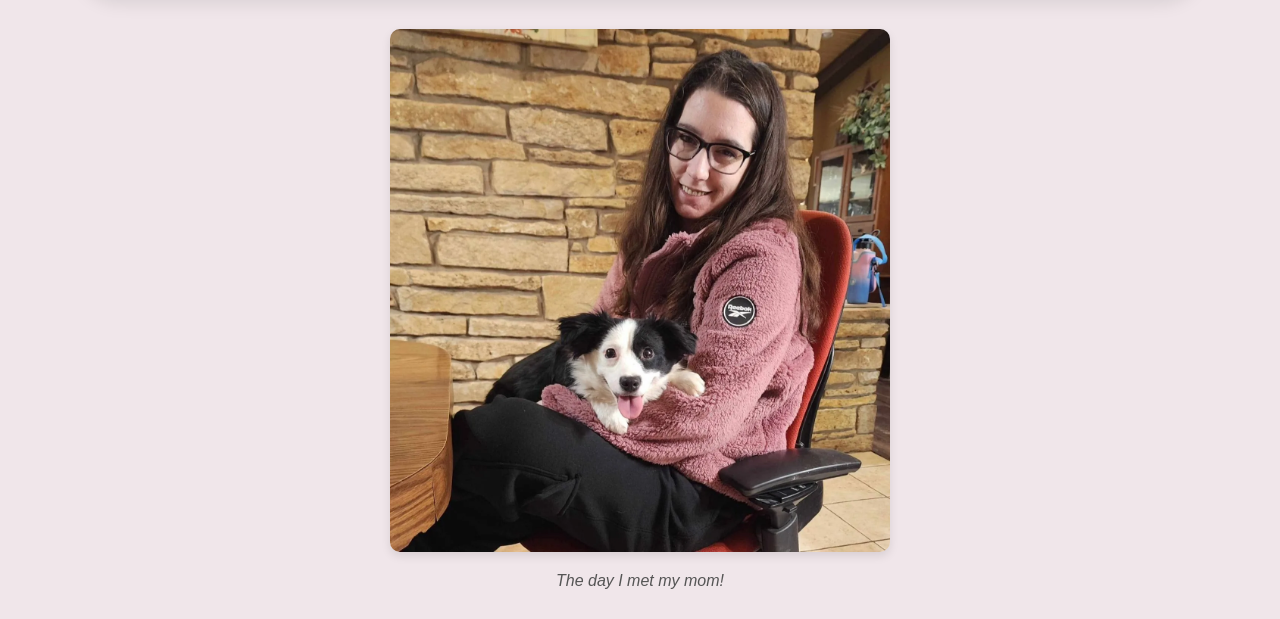
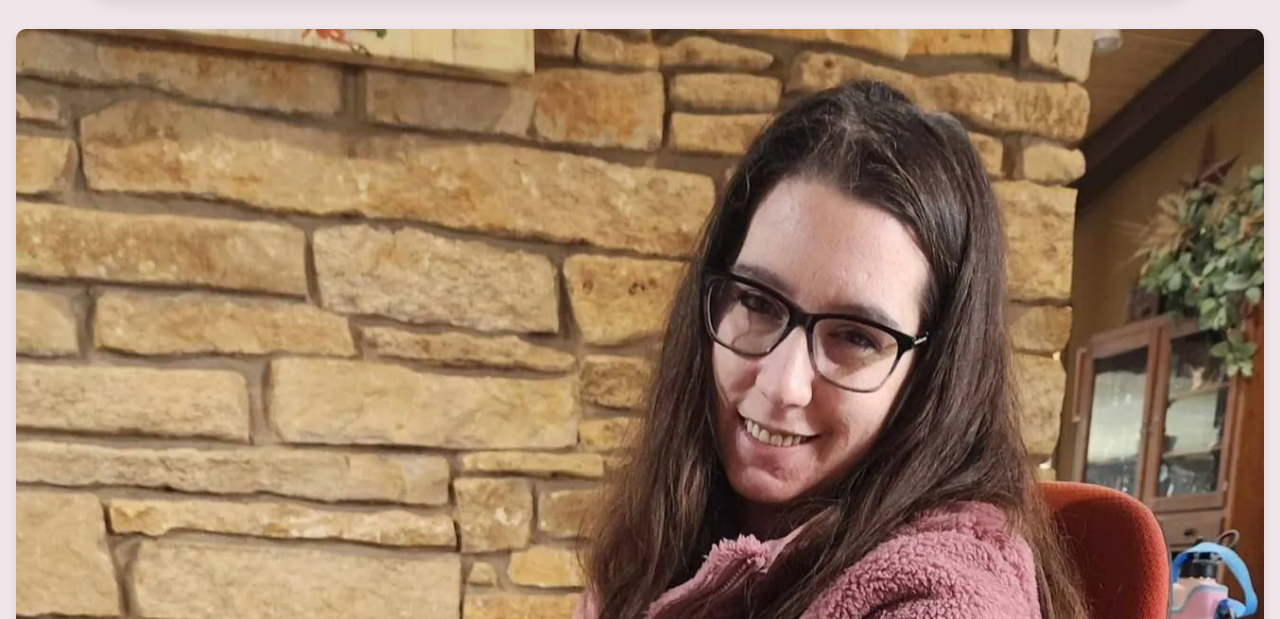
Before and after one commit to BackusA920/Freyja-s-Blog, a plain HTML site: page index.html in a window 1280 px wide. Shown: the part 163-782 px from the top of the page. Drawn offline with Linux system fonts and the light colour scheme.

Commit message:
read me update and Image fix

```diff
--- a/index.html
+++ b/index.html
@@ -18,7 +18,7 @@
       <h1>Welcome to Freyjas Blog Page!</h1>
       <figure>
         <img
-          src="assets/day_I_came_home_result.webp" width="500"
+          src="assets/day_I_came_home_result.webp" height=auto; max-width=500px;
           alt="Dog and her Mom"
         />
         <figcaption>The day I met my mom!</figcaption>
```
Also changed, not shown: assets/UpdatedScreen.png (added), assets/updated screen2.png (added), 1 other file.
